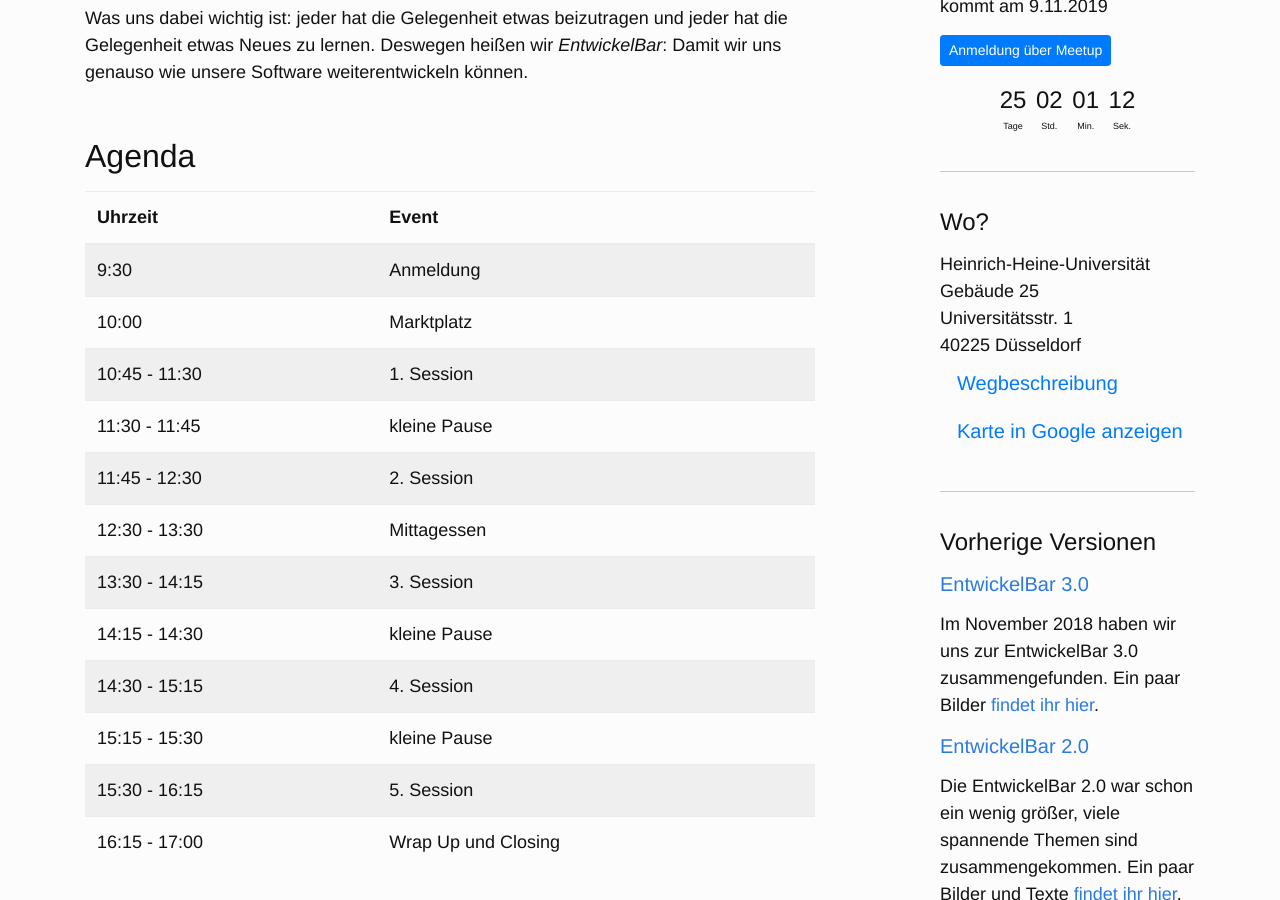
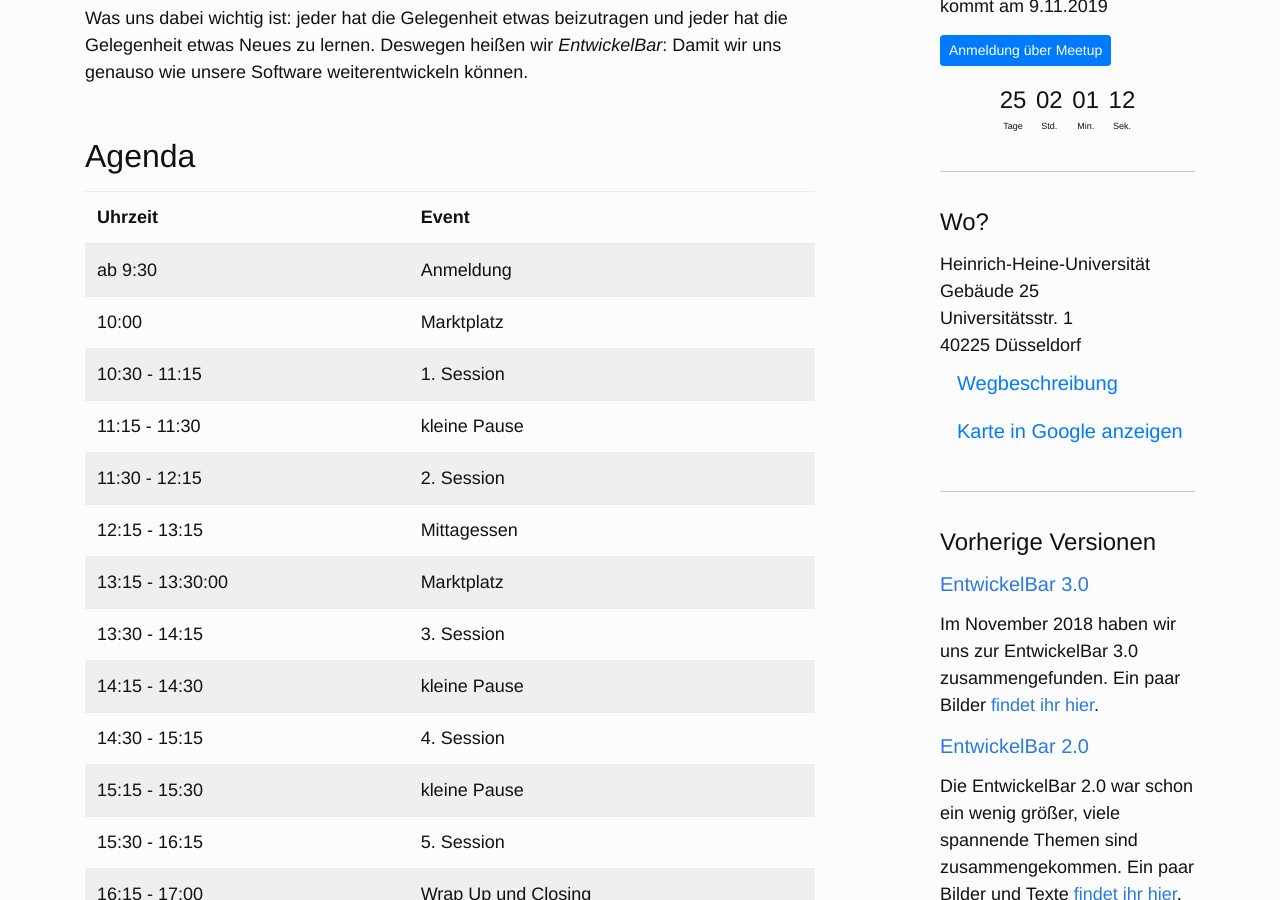
Before and after one commit to EntwickelBar/entwickelbar.github.io, a Jekyll site: the page built from index.html, in a window 1280 px wide and 900 px high, scrolled down 888 px. Built offline with Jekyll 4.4.1, drawn with Linux system fonts in a browser that asks for light colours.

Commit message:
Update index.html

```diff
--- a/index.html
+++ b/index.html
@@ -46,7 +46,7 @@ layout: default
   </thead>
   <tbody>
   <tr>
-    <td>9:30</td>
+    <td>ab 9:30</td>
     <td>Anmeldung</td>
   </tr>
   <tr>
@@ -54,20 +54,24 @@ layout: default
     <td>Marktplatz</td>
   </tr>
   <tr>
-    <td>10:45 - 11:30</td>
+    <td>10:30 - 11:15</td>
     <td>1. Session</td>
   </tr>
   <tr>
-    <td>11:30 - 11:45</td>
+    <td>11:15 - 11:30</td>
     <td>kleine Pause</td>
   </tr>
   <tr>
-    <td>11:45 - 12:30</td>
+    <td>11:30 - 12:15</td>
     <td>2. Session</td>
   </tr>
   <tr>
-    <td>12:30 - 13:30</td>
+    <td>12:15 - 13:15</td>
     <td>Mittagessen</td>
+  </tr>
+  <tr>
+    <td>13:15 - 13:30:00</td>
+    <td>Marktplatz</td>
   </tr>
   <tr>
     <td>13:30 - 14:15</td>
```
